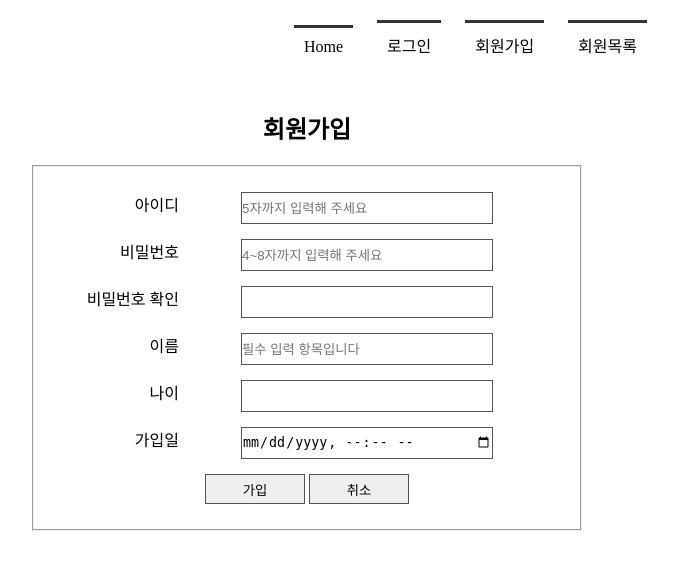
After one commit to miniwisdom5999/member, a Flask app: page /register/ in a window 1280 px wide. The commit adds this page. Shown: the top 570 px of the page, without its empty margins (333-1011 px from the left). Run offline with Flask 2, Linux system fonts and the light colour scheme.

Commit message:
쪽지시험

```diff
--- a/app.py
+++ b/app.py
@@ -1,8 +1,9 @@
 import sqlite3
 
-from flask import Flask, render_template
+from flask import Flask, render_template, request, url_for, redirect, session
 
 app = Flask(__name__)
+app.secret_key = "song"     #암호키 설정
 
 def getconn():
     conn = sqlite3.connect('./memberdb.db')
@@ -19,9 +20,9 @@ def memberlist():
     cur = conn.cursor()
     sql = "SELECT * FROM member"
     cur.execute(sql)
-    rs = cur.fetchall()
+    rs1 = cur.fetchall()
     conn.close()
-    return render_template('memberlist.html', rs=rs)
+    return render_template('memberlist.html', rs=rs1)
 
 @app.route('/memberview/<string:id>/')
 def member_view(id):        #mid를 경로로 설정하고 매개변수로 넘겨줌
@@ -34,5 +35,62 @@ def member_view(id):        #mid를 경로로 설정하고 매개변수로 넘
     return render_template('member_view.html', rs=rs)
 
 
+@app.route('/register/', methods = ['GET', 'POST'])    #url경로   ####반드시 대문자로 POST
+def register():
+    if request.method == 'POST':
+            # 자료 수집
+        id = request.form['mid']
+        pwd = request.form['passwd']
+        name = request.form['name']
+        age = request.form['age']
+        date = request.form['regDate']
+
+        conn = getconn()
+        cur = conn.cursor()
+        sql = "INSERT INTO member VALUES ('%s', '%s', '%s', '%s', '%s')"\
+            % (id, pwd, name, age, date)
+        cur.execute(sql)    #실행 함수
+        conn.commit()   #커밋완료
+        return redirect(url_for('memberlist'))      #url 결로로 이동
+    else:
+        return render_template('register.html')
+
+
+
+
+
+
+@app.route('/login/', methods = ['GET', 'POST'])
+def login():
+    if request.method == "POST":
+        #자료를 전달받음
+        id = request.form['mid']
+        pwd = request.form['passwd']
+
+        conn = getconn()
+        cur = conn.cursor()
+        sql = "SELECT * FROM member WHERE mid = '%s' and passwd = '%s' " % (id, pwd)
+        cur.execute(sql)
+        rs = cur.fetchone()  #DB에서 찾은 데이터 가져옴   (1개!!)
+        conn.close()
+        if rs:
+            session['userID'] = id   # 세션 발급    #로그인하거나..뭐 그럴떄..?
+            return redirect(url_for('index'))
+
+        else:
+            error = "아이디나 비밀번호가 일치하지 않습니다"
+            return render_template('login.html', error=error)
+    else:
+        return render_template('login.html')
+
+
+
+@app.route('/logout')
+def logout():
+    session.pop('userID')   #세션 삭제
+    return redirect(url_for('index'))
+
+
+
 
 app.run(debug=True)
--- a/static/css/style.css
+++ b/static/css/style.css
@@ -26,3 +26,22 @@ section table th{background-color: #eee;}
 /* member_view 스타일*/
 section .tbl_view{width: 450px;}
 section .tbl_view input{width: 200px; height: 30px}
+
+
+/* register 스타일 */
+section .join{width: 550px; margin: 0 auto;}
+section .join fieldset{border-redius: 4px;}
+section .join ul{list-style: none; padding: 10px;}
+section .join ul li{margin: 15px;}
+section .join ul label{width: 120px; float:left; text-align: right;}
+section .join ul input{width: 250px; height: 30px;
+ border-redius: 4px; border: 1px solid #555;}
+
+section .join ul input[type='submit']{width: 100px; height: 30px;}
+section .join ul input[type='reset']{width: 100px; height: 30px;}
+
+
+
+/* login 스타일 */
+section .join{width: 550px; margin: 0 auto;}
+section .join fieldset{border-redius: 4px;}
--- /dev/null
+++ b/templates/navbar.html
@@ -0,0 +1,17 @@
+<header>
+    <nav>
+        <ul>
+            {% if session %} <!-- 세션이 있으면 -->
+            <li><a href="{{ url_for('index') }}">Home</a></li>
+            <li><a href="{{ url_for('logout') }}">로그아웃</a></li>
+            <li><a href="{{ url_for('register') }}">회원가입</a></li>
+            <li><a href="{{ url_for('memberlist') }}">회원목록</a></li>
+            {% else %}  <!-- 세션이 없으면 -->
+            <li><a href="{{ url_for('index') }}">Home</a></li>
+            <li><a href="{{ url_for('login') }}">로그인</a></li>
+            <li><a href="{{ url_for('register') }}">회원가입</a></li>
+            <li><a href="{{ url_for('memberlist') }}">회원목록</a></li>
+            {% endif %}
+        </ul>
+    </nav>
+</header>
--- /dev/null
+++ b/templates/register.html
@@ -0,0 +1,57 @@
+<!DOCTYPE html>
+<html lang="en">
+<head>
+    <meta charset="UTF-8">
+    <title>회원 가입 페이지</title>
+    <link rel="stylesheet" href="{{ url_for('static', filename='css/style.css') }}">
+</head>
+<body>
+  <div id="container">
+      {% include 'navbar.html' %}
+      <section>
+          <h1>회원가입</h1>
+          <form action="{{ url_for('register') }}" method="post" class="join">
+              <fieldset>
+                  <ul>
+                      <li>
+                          <label for="mid">아이디</label>
+                          <input type="text" id="mid" name="mid" placeholder="5자까지 입력해 주세요">
+                      </li>
+                      <li>
+                          <label for="passwd">비밀번호</label>
+                          <input type="password" id="passwd" name="passwd" placeholder="4~8자까지 입력해 주세요">
+                      </li>
+                      <li>
+                          <label for="passwd2">비밀번호 확인</label>
+                          <input type="password" id="passwd2" name="passwd2">
+                      </li>
+                      <li>
+                          <label for="name">이름</label>
+                          <input type="text" id="name" name="name" placeholder="필수 입력 항목입니다">
+                      </li>
+                      <li>
+                          <label for="age">나이</label>
+                          <input type="text" id="age" name="age">
+                      </li>
+                      <li>
+                          <label for="regDate">가입일</label>
+                          <input type="datetime-local" id="regDate" name="regDate">
+                      </li>
+                      <li>
+                          <input type="submit" value="가입">
+                          <input type="reset" value="취소">
+                      </li>
+
+                  </ul>
+              </fieldset>
+          </form>
+      </section>
+
+
+
+
+
+
+  </div>
+</body>
+</html>
```
Also changed, not shown: tbl_memder.py (+6 -3 lines), templates/index.html (+1 -10 lines), templates/login.html (added, +42 -0 lines), templates/memberlist.html (+1 -10 lines), member.db (added), memberdb.db.
